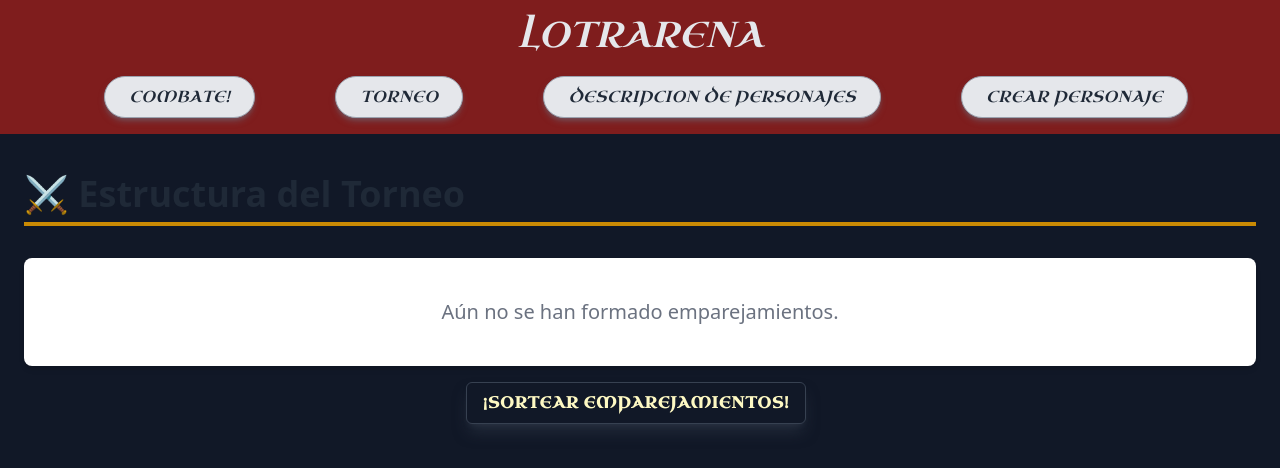
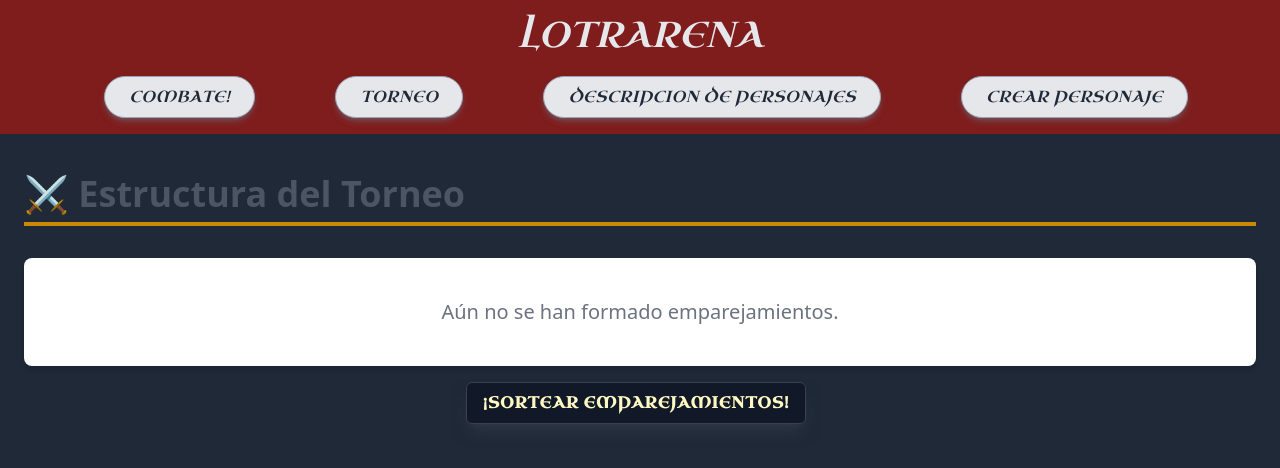
Before and after one commit to alvaromarsa/RingsArena, an Angular app: page /tournament in a window 1280 px wide. Shown: the top 468 px of the page. Built offline with nearby package versions, Linux system fonts and the light colour scheme.

Commit message:
Configuraciones de despliegue v13

```diff
--- a/src/app/pages/tournament/tournament.component.html
+++ b/src/app/pages/tournament/tournament.component.html
@@ -3,9 +3,9 @@
 <section>
 
 
-<div class="tournament-tree mx-auto p-6 bg-gray-900 min-h-screen pt-10">
+<div class="tournament-tree mx-auto p-6 bg-gray-800 min-h-screen pt-10">
 
-  <h2 class="text-4xl font-extrabold text-gray-800 mb-8 border-b-4 border-yellow-600 pb-2">
+  <h2 class="text-4xl font-extrabold text-gray-600 mb-8 border-b-4 border-yellow-600 pb-2">
     ⚔️ Estructura del Torneo
   </h2>
 
```
